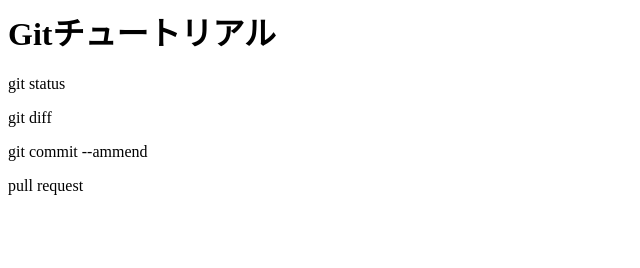
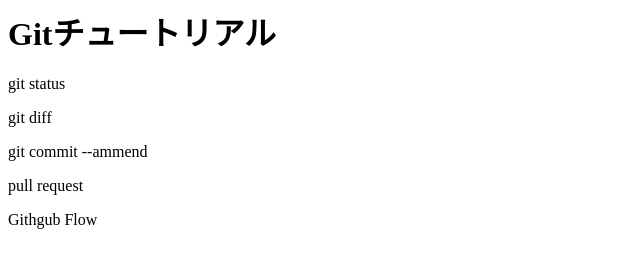
Before and after one commit to Whiro0501/git_practice, a plain HTML site: page index.html in a window 1280 px wide. Shown: the whole page, without its empty margins (0-640 px from the left). Drawn offline with Linux system fonts and the light colour scheme.

Commit message:
github flowを追記

```diff
--- a/index.html
+++ b/index.html
@@ -3,3 +3,4 @@
 <p>git diff</p>
 <p>git commit --ammend</p>
 <p>pull request</p>
+<p>Githgub Flow</p>
```
